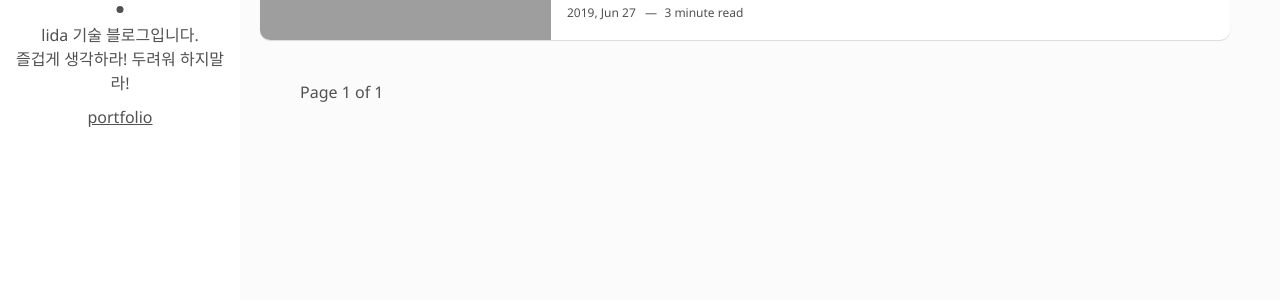
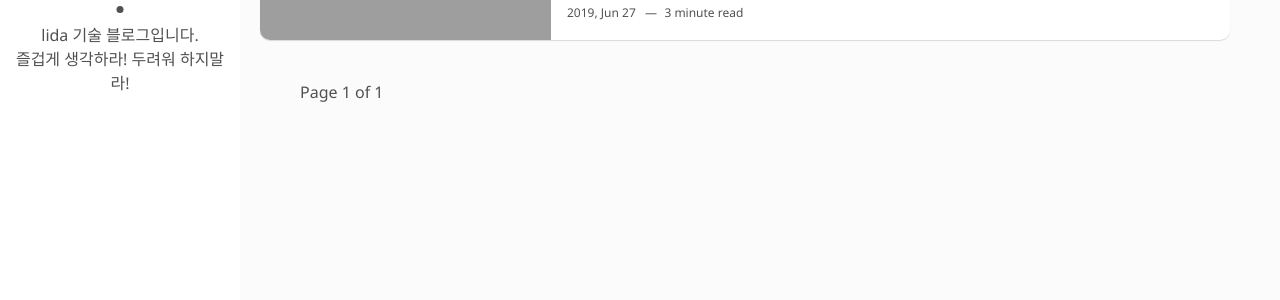
Before and after one commit to lidaek/lidaek.github.io, a Jekyll site: the page built from index.html, in a window 1280 px wide. Shown: the part 156-456 px from the top of the page. Built offline with Jekyll 4.4.1, drawn with Linux system fonts in a browser that asks for light colours; the list of posts is cut into pages by our own code; grey boxes are pictures that could not be loaded.

Commit message:
Update main.html

```diff
--- a/_layouts/main.html
+++ b/_layouts/main.html
@@ -13,9 +13,6 @@ layout: default
           {{site.about-author}}<br>
           즐겁게 생각하라! 두려워 하지말라!
       </p>
-      <ul class="menu">
-          <li><a href="{{site.baseurl}}/portfolio/index.html">portfolio</a></li>
-      </ul>
     </div>
   </header> <!-- End Header -->
   <footer>
```
